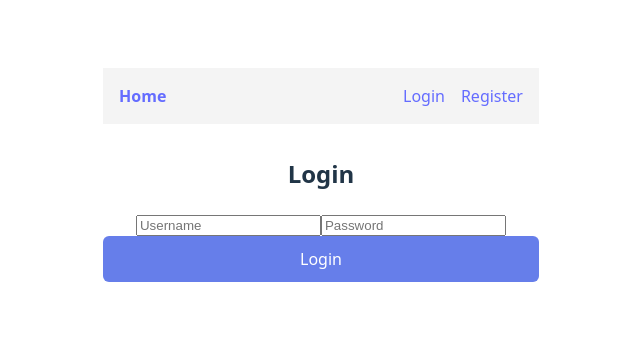
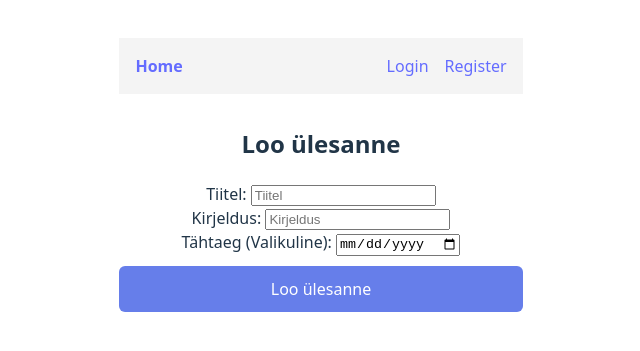
Before and after one commit to tormipoiss/TaskApp-TARpe23-Hajusrakendused, a React app in the folder frontend/: page /createTask in a window 1280 px wide. Before the commit this address led to /login. Shown: the part 225-576 px from the top of the page, without its empty margins (319-959 px from the left). Built offline with nearby package versions, Linux system fonts and the light colour scheme; the HTML template or start-up script is replaced by a standard one.

Commit message:
added create task GUI

```diff
--- a/frontend/src/App.jsx
+++ b/frontend/src/App.jsx
@@ -2,6 +2,7 @@ import './App.css';
 import FilterableTasksTable from './components/task/filterableTasksTable';
 import Login from './components/auth/login.jsx';
 import Register from './components/auth/register.jsx';
+import CreateTask from './components/task/createTask.jsx';
 import {
   BrowserRouter,
   Routes,
@@ -82,6 +83,7 @@ function App() {
         <Route path="/login" element={<Login />} />
         <Route path="/register" element={<Register />} />
         <Route path="/logout" element={<Logout />} />
+        <Route path="/createTask" element={<CreateTask />} />
         <Route path="*" element={<Navigate to="/" replace />} />
       </Routes>
     </BrowserRouter>
--- /dev/null
+++ b/frontend/src/components/task/createTask.jsx
@@ -0,0 +1,89 @@
+import React, { useState } from "react";
+import { useNavigate } from 'react-router-dom';
+import axios from "axios";
+import "./taskForm.css";
+async function tryCreateTask(username, title, description, deadline){
+    try {
+        const response = (await axios.post(import.meta.env.VITE_BACKEND_URL + "/api/v1/tasks",{ username, title, description, deadline }));
+        return response;
+    } catch (error) {
+    if (error.response?.data?.error) {
+        return { status: error.response.status, error: error.response.data.error };
+    }
+    console.log("Failed to create task:", error);
+    return { status: 500, error: "Server error. Please try again later." };
+    }
+}
+function Login() {
+  const [title, setTitle] = useState("");
+  const [description, setDescription] = useState("");
+  const [deadline, setDeadline] = useState("");
+  const [error, setError] = useState("");
+  const navigate = useNavigate();
+
+  const handleSubmit = (e) => {
+    e.preventDefault();
+    setError("");
+    const storedUsername = localStorage.getItem('username');
+    if (!storedUsername) {
+      setError("Sa ei saa luua ülesannet, sest pole sisse logitud!");
+      return;
+    }
+    if (!title || !description) {
+      setError("Tiitel või kirjeldus on puudu!");
+      return;
+    }
+    tryCreateTask(storedUsername, title, description, deadline).then((result) => {
+      if (result.error) {
+        if (result.error == "Missing required fields: title / description / username") {
+            setError("Tiitel või kirjeldus on puudu");
+            return;
+        }
+        else {
+            setError("Kuupäeva väli on valesti vormistatud");
+            return;
+        }
+      }
+      else {
+        // window.dispatchEvent(new Event("storage"));
+        confirm("Ülesanne edukalt loodud!");
+        navigate("/");
+      }
+    });
+  };
+
+  return (
+    <div className="container">
+      <h2>Loo ülesanne</h2>
+      <form onSubmit={handleSubmit}>
+        <span>Tiitel: </span>
+        <input
+          type="text"
+          placeholder="Tiitel"
+          value={title}
+          onChange={(e) => setTitle(e.target.value)}
+        />
+        <br />
+        <span>Kirjeldus: </span>
+        <input
+          type="text"
+          placeholder="Kirjeldus"
+          value={description}
+          onChange={(e) => setDescription(e.target.value)}
+        />
+        <br />
+        <span>Tähtaeg (Valikuline): </span>
+        <input
+          type="date"
+          placeholder="Tähtaeg"
+          value={deadline}
+          onChange={(e) => setDeadline(e.target.value)}
+        />
+        {error && <p className="error">{error}</p>}
+        <button type="submit">Loo ülesanne</button>
+      </form>
+    </div>
+  );
+}
+
+export default Login;
--- /dev/null
+++ b/frontend/src/components/task/taskForm.css
@@ -0,0 +1,18 @@
+.error {
+  color: red;
+  font-size: 14px;
+  margin-top: 5px;
+}
+
+button {
+  width: 100%;
+  padding: 12px;
+  background-color: #667eea;
+  color: white;
+  border: none;
+  border-radius: 6px;
+  font-size: 16px;
+  cursor: pointer;
+  transition: 0.3s;
+  margin-top: 10px;
+}
--- a/frontend/src/components/task/tasksTable.jsx
+++ b/frontend/src/components/task/tasksTable.jsx
@@ -1,17 +1,21 @@
 import TaskRow from "./tableParts/taskRow.jsx"
 import {useEffect, useState} from "react";
 import axios from "axios";
+import {
+  useNavigate,
+} from 'react-router-dom';
 
 export default function TasksTable() {
   const [tasks, setTasks] = useState([]);
   const [searchTerm, setSearchTerm] = useState("");
   const [noTasksContent, setNoTasksContent] = useState("");
   const [rows, setRows] = useState([]);
+  const navigate = useNavigate();
 
   useEffect(() => {
     const fetchTasks = async () => {
       try {
-        const response = (await axios.get(import.meta.env.VITE_BACKEND_URL + "/api/v1/tasks"));
+        const response = (await axios.get(import.meta.env.VITE_BACKEND_URL + `/api/v1/tasks/getbyuser/${localStorage.getItem('username')}`));
         const fetchedTasks = response.data
         setTasks(fetchedTasks);
 
@@ -106,6 +110,9 @@ export default function TasksTable() {
         }
         .create-btn {
           background-color: #2196F3;
+          color: #FFFFFF;
+          padding: 4px;
+          border-radius:3px;
         }
         .view-btn {
           background-color: #009688;
@@ -131,7 +138,8 @@ export default function TasksTable() {
           onChange={e => setSearchTerm(e.target.value)}
         />
 
-        <button className="create-btn" onClick={() => alert('Create clicked')}>
+
+        <button className="create-btn" onClick={() => navigate("/createTask", { replace: true })}>
           Loo ülesanne
         </button>
       </div>
```
